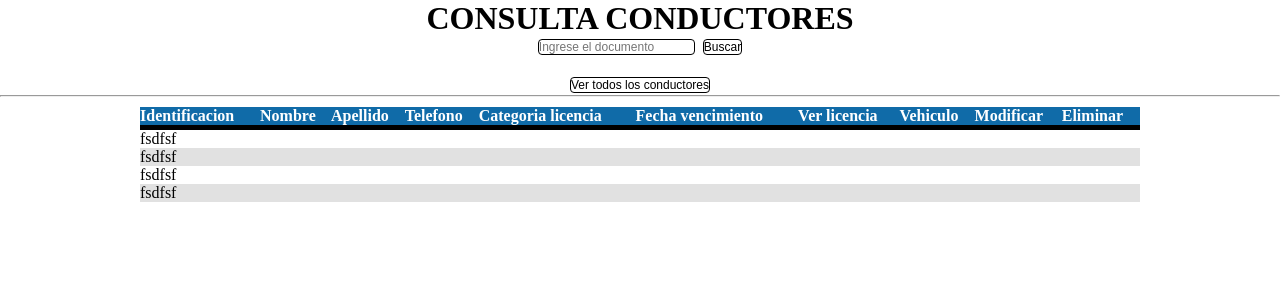
After one commit to nelsongomezr/CambulosMantenimiento, a PHP site: page /conductorquery.html in a window 1280 px wide. The commit adds this page. Shown: the top 300 px of the page. Run offline with PHP 8.4, Linux system fonts and the light colour scheme.

Commit message:
Fron modulo crud conductor

```diff
--- /dev/null
+++ b/conductorquery.html
@@ -0,0 +1,91 @@
+<!DOCTYPE html>
+<html lang="es">
+<head>
+    <meta charset="UTF-8">
+    <meta http-equiv="X-UA-Compatible" content="IE=edge">
+    <meta name="viewport" content="width=device-width, initial-scale=1.0">
+    <title>Consulta conductor</title>
+    <link rel="stylesheet" href="style">
+    <link rel="stylesheet" href="css/estilo.css">
+</head>
+<body>
+    <center>
+    <div class="row">
+            <h1>CONSULTA CONDUCTORES</h1>
+            <form method="POST">
+                <input type="number" name="doc" placeholder="Ingrese el documento" class="bottom1" required>
+                <input type="submit" name="condoc" value="Buscar" class="bottom1"><br><br>
+                <input type="submit" name="congeneral" value="Ver todos los conductores" class="bottom1">
+            </form>
+    </div>
+
+    <div class="container">
+        <hr>
+        <div class="div">
+            <table class="table">
+                <thead class="thead">
+                    <th>Identificacion</th>
+                    <th>Nombre</th>
+                    <th>Apellido</th>
+                    <th>Telefono</th>
+                    <th>Categoria licencia</th>
+                    <th>Fecha vencimiento</th>
+                    <th>Ver licencia</th>
+                    <th>Vehiculo</th>
+                    <th>Modificar</th>
+                    <th>Eliminar</th>
+                </thead>
+                <tr>
+                    <td>fsdfsf</td>
+                    <td></td>
+                    <td></td>
+                    <td></td>
+                    <td></td>
+                    <td></td>
+                    <td></td>
+                    <td></td>
+                    <td></td>
+                    <td></td>
+                </tr>
+                <tr>
+                    <td>fsdfsf</td>
+                    <td></td>
+                    <td></td>
+                    <td></td>
+                    <td></td>
+                    <td></td>
+                    <td></td>
+                    <td></td>
+                    <td></td>
+                    <td></td>
+                </tr>
+                <tr>
+                    <td>fsdfsf</td>
+                    <td></td>
+                    <td></td>
+                    <td></td>
+                    <td></td>
+                    <td></td>
+                    <td></td>
+                    <td></td>
+                    <td></td>
+                    <td></td>
+                </tr>
+                <tr>
+                    <td>fsdfsf</td>
+                    <td></td>
+                    <td></td>
+                    <td></td>
+                    <td></td>
+                    <td></td>
+                    <td></td>
+                    <td></td>
+                    <td></td>
+                    <td></td>
+                </tr>
+            </table>
+        </div>
+    </div>
+    </center>
+</body>
+</html>
--- /dev/null
+++ b/css/estilo.css
@@ -0,0 +1,105 @@
+*{
+    padding: 0;
+    margin: 0;
+    box-sizing: border-box;
+}
+
+/*estilos tabla*/
+.table
+{
+    background-color: white;
+    text-align: left;
+    border-collapse: collapse;
+    width: 100%;
+}
+.table th
+{
+    padding:6;
+}
+.table td
+{
+    padding:5;
+    align-content: center;
+}
+.sel1
+{
+    width: 140px;
+    height: 20px;
+    margin: 2px;
+    border-radius: 4px;
+    border: solid 1px rgb(204, 204, 204);
+    cursor: pointer;
+}
+.bottom1
+{
+    /*width: 53px;
+    height: 20px;*/
+    margin: 2px;
+
+    border-radius: 4px;
+    border: solid 1px rgb(0, 0, 0);
+    font-size: 12px;
+    background-color: rgba(255, 255, 255);
+    cursor: pointer;
+}
+.thead
+{
+    background-color:#106ba8;
+    border-bottom:  solid 5px #000000;
+    color: #ffff
+}
+.table tr:nth-child(even)
+{
+    background-color: rgba(197, 197, 197, 0.514);
+}
+.table tr:hover td
+{
+    background-color: #eb5a3987;
+    color: #070707;
+}
+.div
+{
+    margin:10px auto;
+    width: 1000px;
+}
+/*estilos formulario*/
+
+.form
+{
+    background-color: rgba(0, 0, 0, 0.199) ;
+    margin: 0 auto;
+    width: 200px;
+    padding: 10px;
+    border-radius: 3px;
+    border: solid 1px rgba(0, 0, 0, 0.193);
+}
+
+.inp
+{
+    margin-top: 5px;
+    border-radius: 4px;
+    border: solid 1px rgb(0, 0, 0);
+    padding: 5px;
+}
+.sel
+{
+    margin-top: 5px;
+    border-radius: 4px;
+    border: solid 1px rgb(204, 204, 204);
+    border: solid 1px rgb(0, 0, 0);
+    width: 180px;
+    padding: 5px;
+    cursor: pointer;
+}
+.bottom
+{
+    margin-top: 5px;
+    border-radius: 4px;
+    border: solid 1px rgb(0, 0, 0);
+    padding: 5px;
+    width: 180px;
+    height: 30px;
+    font-size: 17px;
+    background-color: rgba(255, 255, 255);
+    cursor: pointer;
+}
```
Also changed, not shown: class/conexion.php (added, +25 -0 lines), class/parametros.php (added, +8 -0 lines), conductorupdate.html (added, +38 -0 lines), crudconductor.php (+12 -12 lines).
